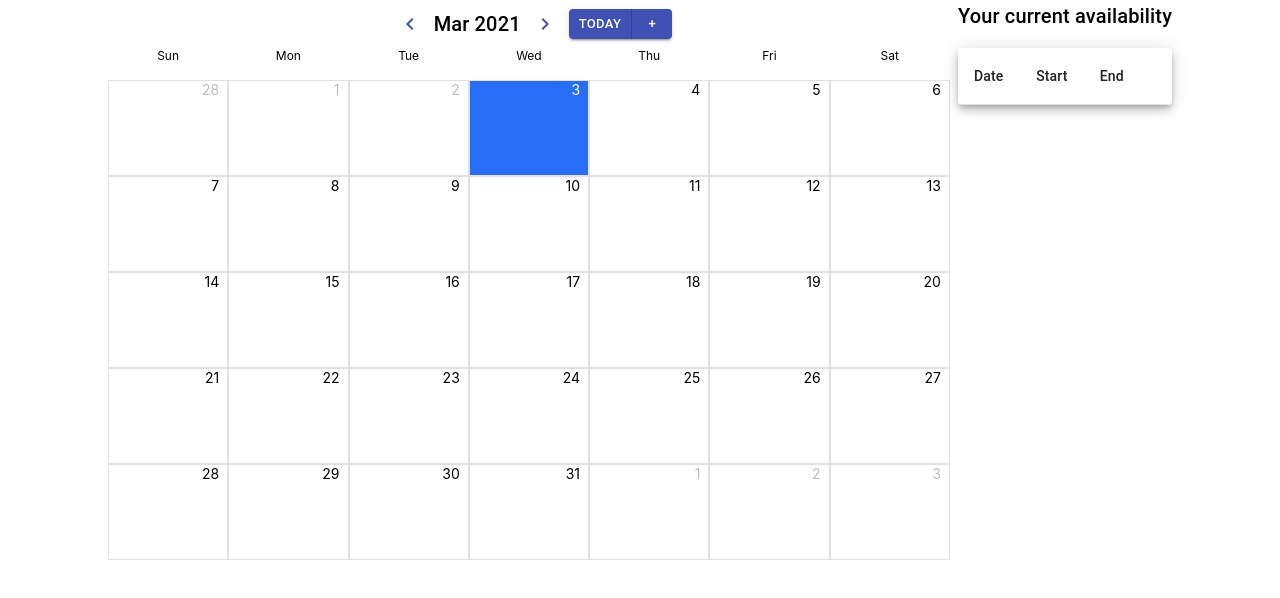
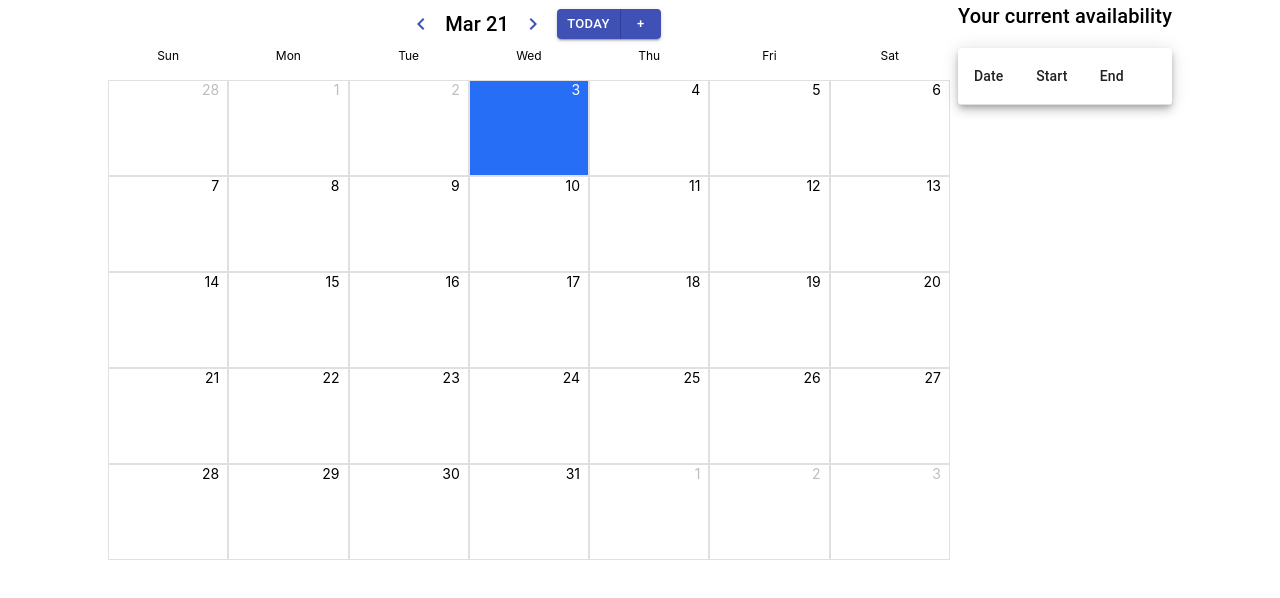
Before and after one commit to quddd/availability-calendar, a React (Create React App) app: page / in a window 1280 px wide. Shown: the top 598 px of the page. Built offline with nearby package versions, Linux system fonts and the light colour scheme.

Commit message:
Update Calendar.js

```diff
--- a/src/components/Calendar.js
+++ b/src/components/Calendar.js
@@ -149,7 +149,7 @@ function Calendar() {
               <NavigateBeforeIcon />
             </IconButton>
             <Typography component='p' variant='h6'>
-              {format(currentDate, "MMM yyyy")}
+              {format(currentDate, "MMM yy")}
             </Typography>
             <IconButton color='primary' onClick={nextMonth}>
               <NavigateNextIcon />
```
